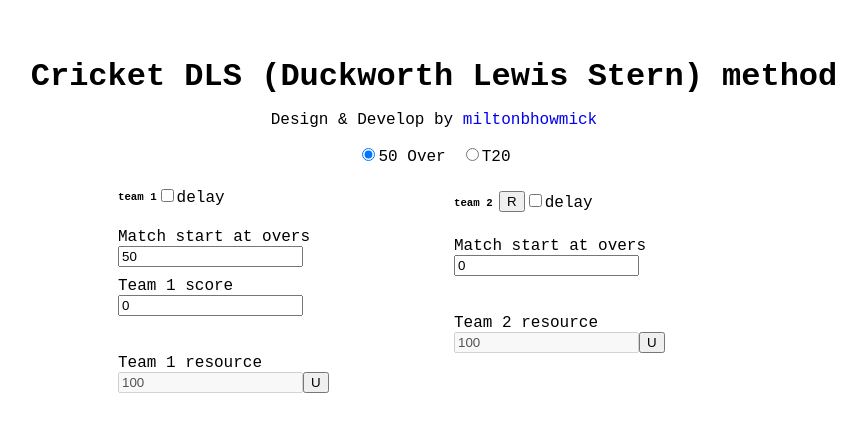
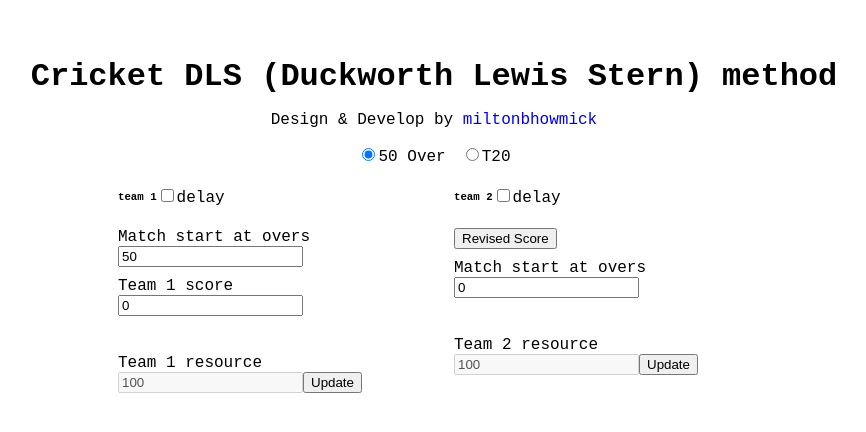
Before and after one commit to Miltonbhowmick/cricket-dls-method, a Nuxt app: page / in a window 1280 px wide. Shown: the top 432 px of the page, without its empty margins (206-1072 px from the left). Built offline with nearby package versions, Linux system fonts and the light colour scheme.

Commit message:
Fixed issues on new delay inputs add without completing the previous delay inputs

```diff
--- a/pages/index.vue
+++ b/pages/index.vue
@@ -108,7 +108,7 @@
 							v-if="teamOneDelay === true"
 							@click="increaseDelay((team = 1))"
 						>
-							v
+							Add new delay
 						</button>
 						<!-- <div>
 							<label for="teamOneWickets">Team 1 wickets</label>
@@ -127,20 +127,14 @@
 								class="resource-update"
 								:class="{ active: isTeamOneUpdatedResource === true }"
 							>
-								U
+								Update
 							</button>
 						</div>
 					</div>
 				</div>
 				<div class="team">
 					<div class="header">
-						<h6>
-							team 2
-							<strong v-if="revisedScore"
-								>Revised Score: {{ revisedScore }}</strong
-							>
-							<button @click="calculateRevisedScore">R</button>
-						</h6>
+						<h6>team 2</h6>
 						<div>
 							<input
 								id="team2Delay"
@@ -152,6 +146,12 @@
 						</div>
 					</div>
 					<div class="content">
+						<div>
+							<button @click="calculateRevisedScore">Revised Score</button>
+							<strong v-if="revisedScore"
+								>Revised Score: {{ revisedScore }}</strong
+							>
+						</div>
 						<div>
 							<label for="overs">Match start at overs</label>
 							<input
@@ -193,7 +193,7 @@
 								v-if="teamTwoDelay === true"
 								@click="increaseDelay((team = 2))"
 							>
-								v
+								Add new delay
 							</button>
 							<div class="resource-box">
 								<label for="teamTwoResource">Team 2 resource</label>
@@ -208,7 +208,7 @@
 									class="resource-update"
 									:class="{ active: isTeamTwoUpdatedResource === true }"
 								>
-									U
+									Update
 								</button>
 							</div>
 						</div>
@@ -252,9 +252,19 @@ const increaseDelay = (team) => {
 		appliedResource: false,
 	};
 	if (team === 1) {
+		var ln = teamOneDelayList.value.length;
+		if (ln > 0 && teamOneDelayList.value[ln - 1].appliedResource === false) {
+			console.log("TEAM 1: Please update the current delay fields first!");
+			return;
+		}
 		teamOneDelayList.value.push(delayObj);
 		isTeamOneUpdatedResource.value = true;
 	} else if (team === 2) {
+		var ln = teamTwoDelayList.value.length;
+		if (ln > 0 && teamTwoDelayList.value[ln - 1].appliedResource === false) {
+			console.log("TEAM 2: Please update the current delay fields first!");
+			return;
+		}
 		teamTwoDelayList.value.push(delayObj);
 		isTeamTwoUpdatedResource.value = true;
 	}
@@ -524,7 +534,7 @@ onMounted(() => {
 					gap: 10px;
 					.delayed-inputs {
 						input {
-							width: 55px;
+							width: 80px;
 							text-align: center;
 						}
 						&.active {
```
